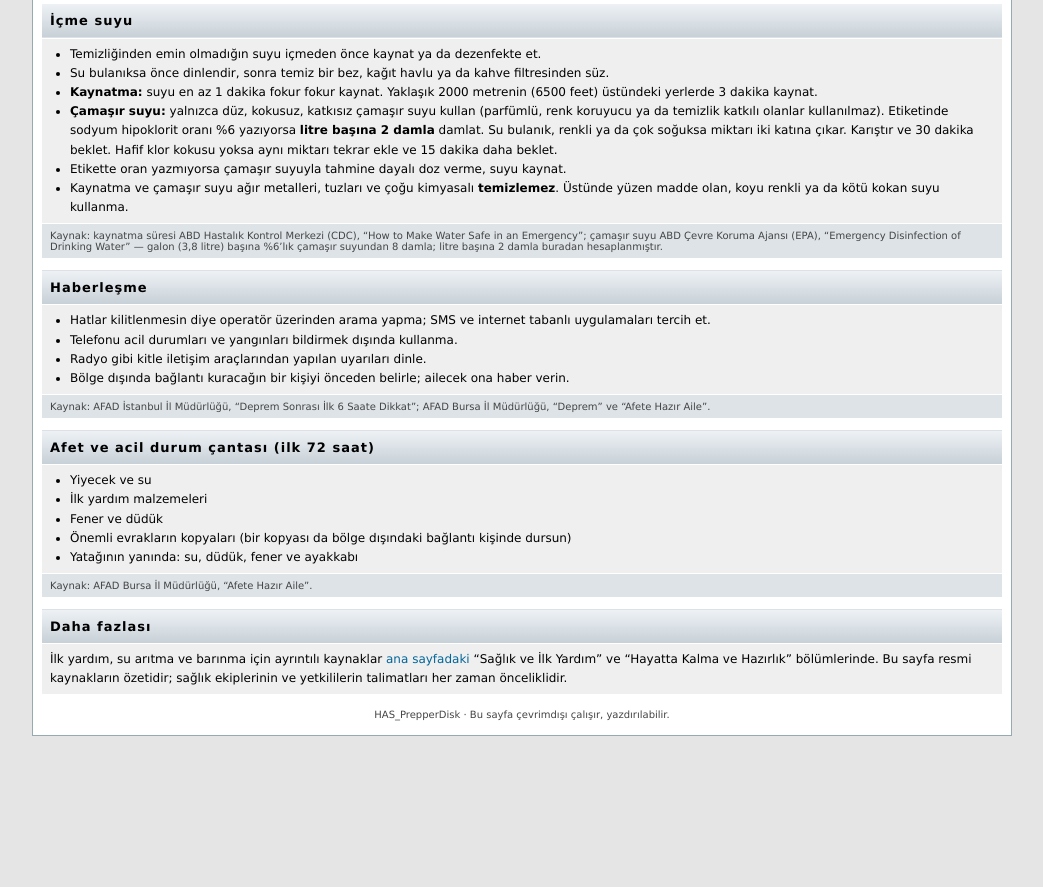
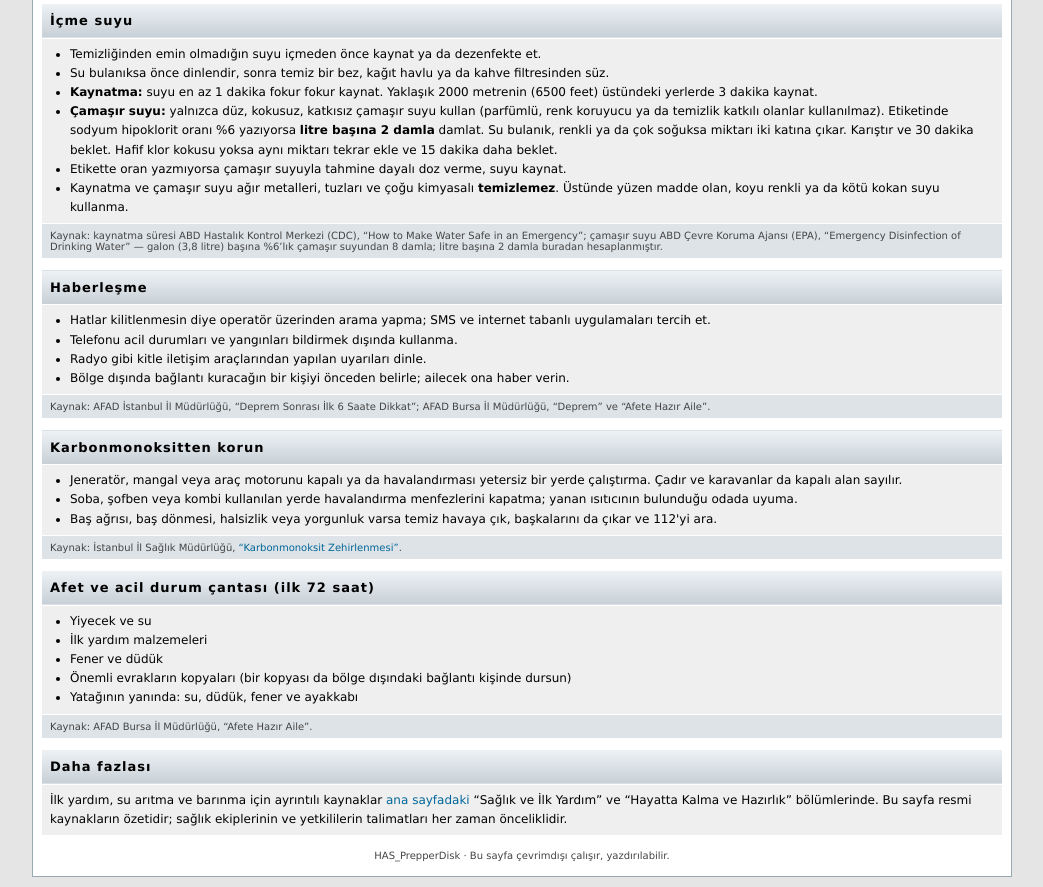
Before and after one commit to schematrix/HAS_Prepper_Disk, a plain HTML site: page www/home/acil.html in a window 1280 px wide. Shown: the part 837-1724 px from the top of the page, without its empty margins (118-1161 px from the left). Before the commit the page ends 1583 px from the top, so only its background shows below. Drawn offline with Linux system fonts and the light colour scheme.

Commit message:
Add carbon monoxide warning (#56)

```diff
--- a/www/home/acil.html
+++ b/www/home/acil.html
@@ -104,6 +104,16 @@
     <tr><td class="src">Kaynak: AFAD İstanbul İl Müdürlüğü, “Deprem Sonrası İlk 6 Saate Dikkat”; AFAD Bursa İl Müdürlüğü, “Deprem” ve “Afete Hazır Aile”.</td></tr>
   </table>
 
+  <table class="forumline" id="co">
+    <tr><td class="cat">Karbonmonoksitten korun</td></tr>
+    <tr><td class="row1"><ul>
+      <li>Jeneratör, mangal veya araç motorunu kapalı ya da havalandırması yetersiz bir yerde çalıştırma. Çadır ve karavanlar da kapalı alan sayılır.</li>
+      <li>Soba, şofben veya kombi kullanılan yerde havalandırma menfezlerini kapatma; yanan ısıtıcının bulunduğu odada uyuma.</li>
+      <li>Baş ağrısı, baş dönmesi, halsizlik veya yorgunluk varsa temiz havaya çık, başkalarını da çıkar ve 112'yi ara.</li>
+    </ul></td></tr>
+    <tr><td class="src">Kaynak: İstanbul İl Sağlık Müdürlüğü, <a href="https://istanbulism.saglik.gov.tr/TR-372405/karbonmonoksit-zehirlenmesi.html">“Karbonmonoksit Zehirlenmesi”</a>.</td></tr>
+  </table>
+
   <table class="forumline" id="canta">
     <tr><td class="cat">Afet ve acil durum çantası (ilk 72 saat)</td></tr>
     <tr><td class="row1"><ul>
```
